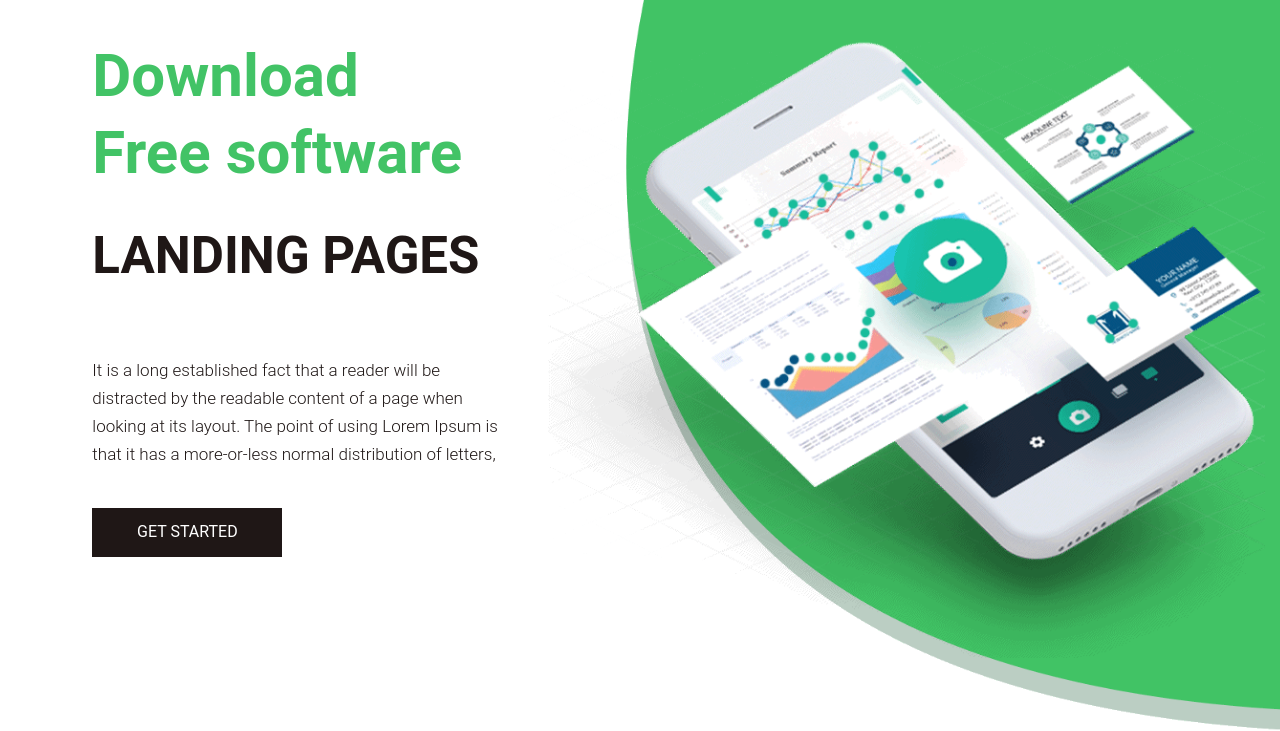
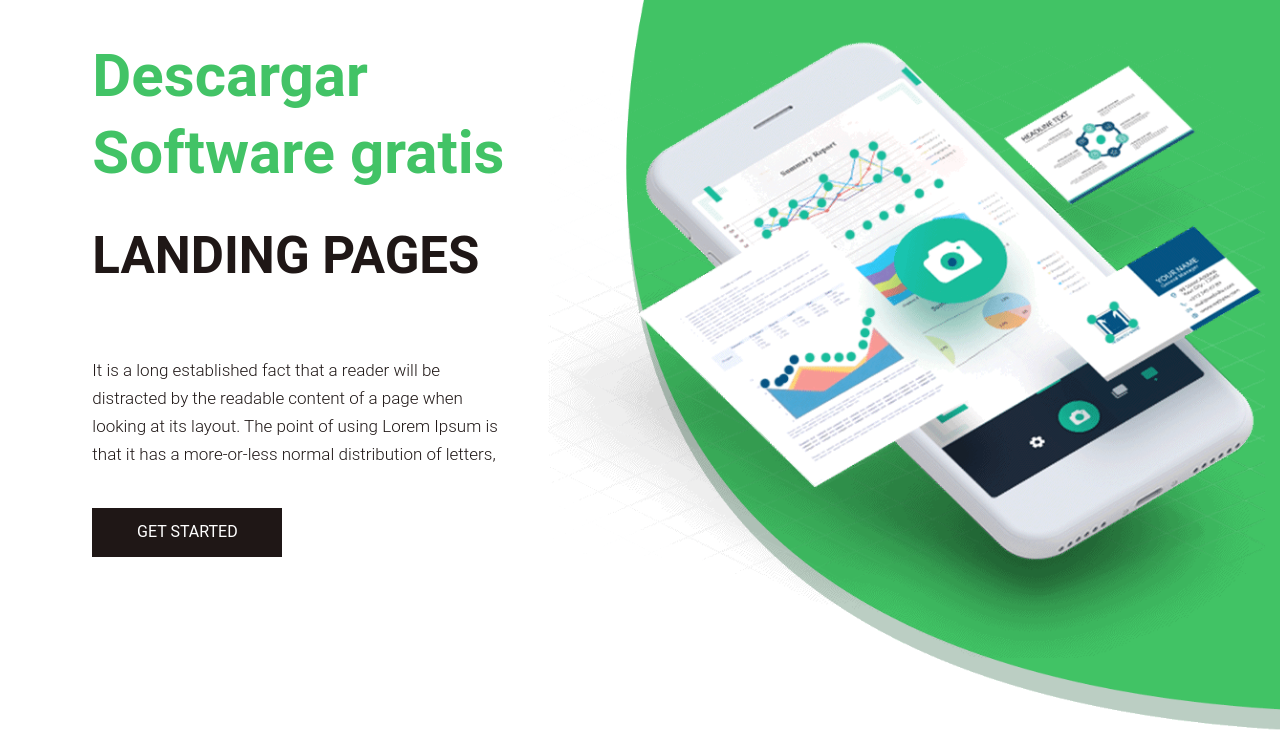
Before and after one commit to Benja-pag/sitio-web, a plain HTML site: page index.html in a window 1280 px wide. Shown: the part 95-826 px from the top of the page. Drawn offline with nearby package versions, Linux system fonts and the light colour scheme.

Commit message:
modifico texto en html

```diff
--- a/index.html
+++ b/index.html
@@ -71,7 +71,7 @@
                   <div class="row d_flex">
                      <div class="col-md-5">
                         <div class="text-bg">
-                           <span>Download <br> Free software</span>
+                           <span>Descargar <br>Software gratis</span>
                            <h1>landing pages</h1>
                            <p>It is a long established fact that a reader will be distracted by the readable content of a page when looking at its layout. The point of using Lorem Ipsum is that it has a more-or-less normal distribution of letters,</p>
                            <a href="#">Get Started</a>
```
